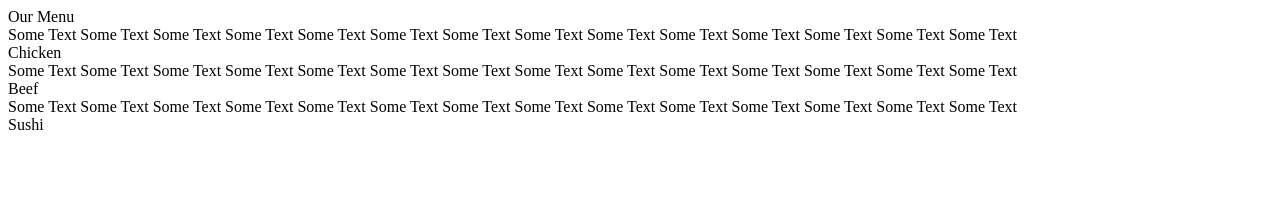
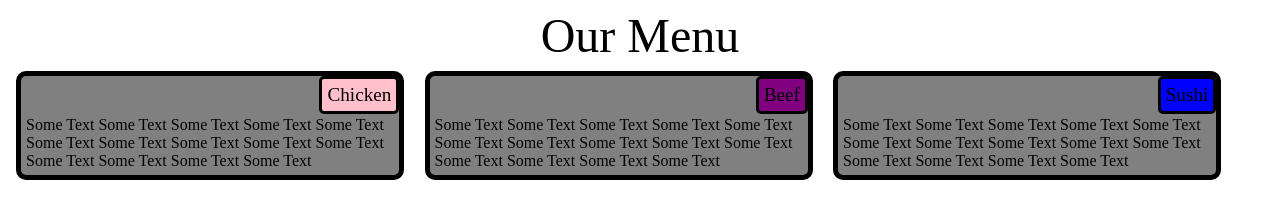
Before and after one commit to stitchinspace/Coursera-Yaakov, a plain HTML site: page index.html in a window 1280 px wide. Drawn offline with nearby package versions, Linux system fonts and the light colour scheme; files that its build step writes are made by us from their sources; a script that the page names is missing.

Commit message:
fixed css link

```diff
--- a/index.html
+++ b/index.html
@@ -1,7 +1,7 @@
 <!DOCTYPE html>
 <html>
   <head>
-  <link rel="stylesheet" href="module_2.css" type="text/css">
+  <link rel="stylesheet" href="stylesheet.css" type="text/css">
   <script type="text/javascript" src='script.js' ></script>
   <script src = "jquery-2.2.4.min.js"></script>
   <meta charset="UTF-8">
```
